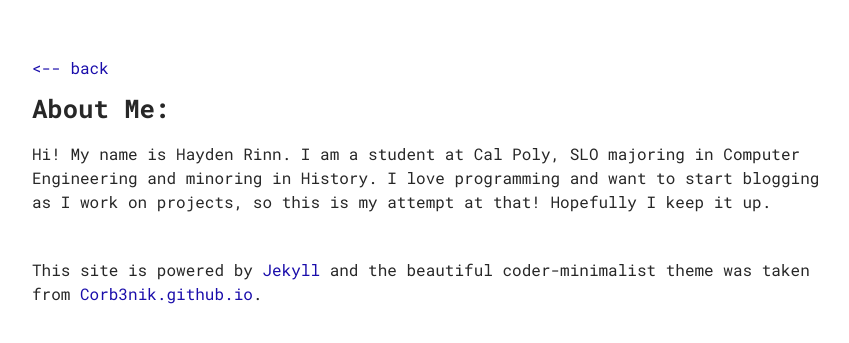
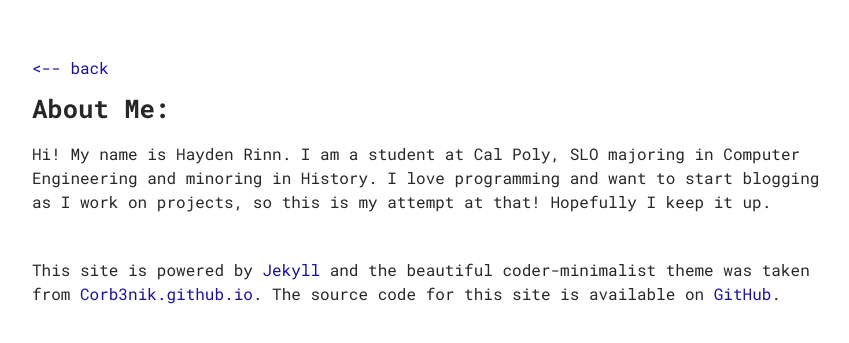
Before and after one commit to dylanm312/haydenrinn, a Jekyll site: the page built from me/index.md, in a window 1280 px wide. Shown: the top 343 px of the page, without its empty margins (208-1057 px from the left). Built offline with Jekyll 4.4.1, drawn with Linux system fonts in a browser that asks for light colours.

Commit message:
Change license, README, and about page

```diff
--- a/me/index.md
+++ b/me/index.md
@@ -9,5 +9,6 @@ it up.
 
 <br>
 
-This site is powered by [Jekyll](jekyllrb.com) and the beautiful
-coder-minimalist theme was taken from [Corb3nik.github.io](corb3nik.github.io).
+This site is powered by [Jekyll](https://jekyllrb.com) and the beautiful
+coder-minimalist theme was taken from [Corb3nik.github.io](https://corb3nik.github.io).
+The source code for this site is available on [GitHub](https://github.com/hrinn/haydenrinn).
```
Also changed, not shown: README.md, 1 other file.
